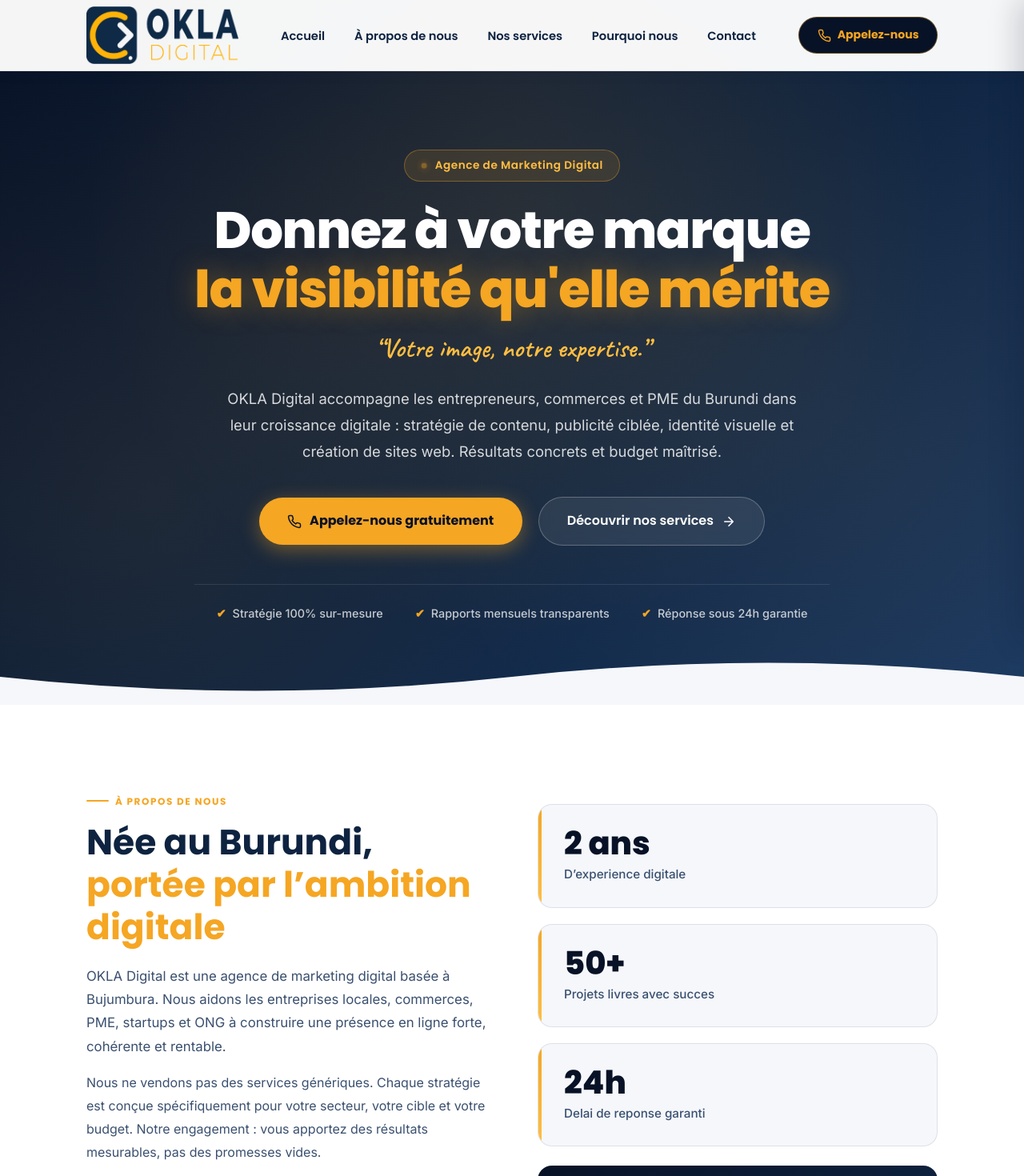
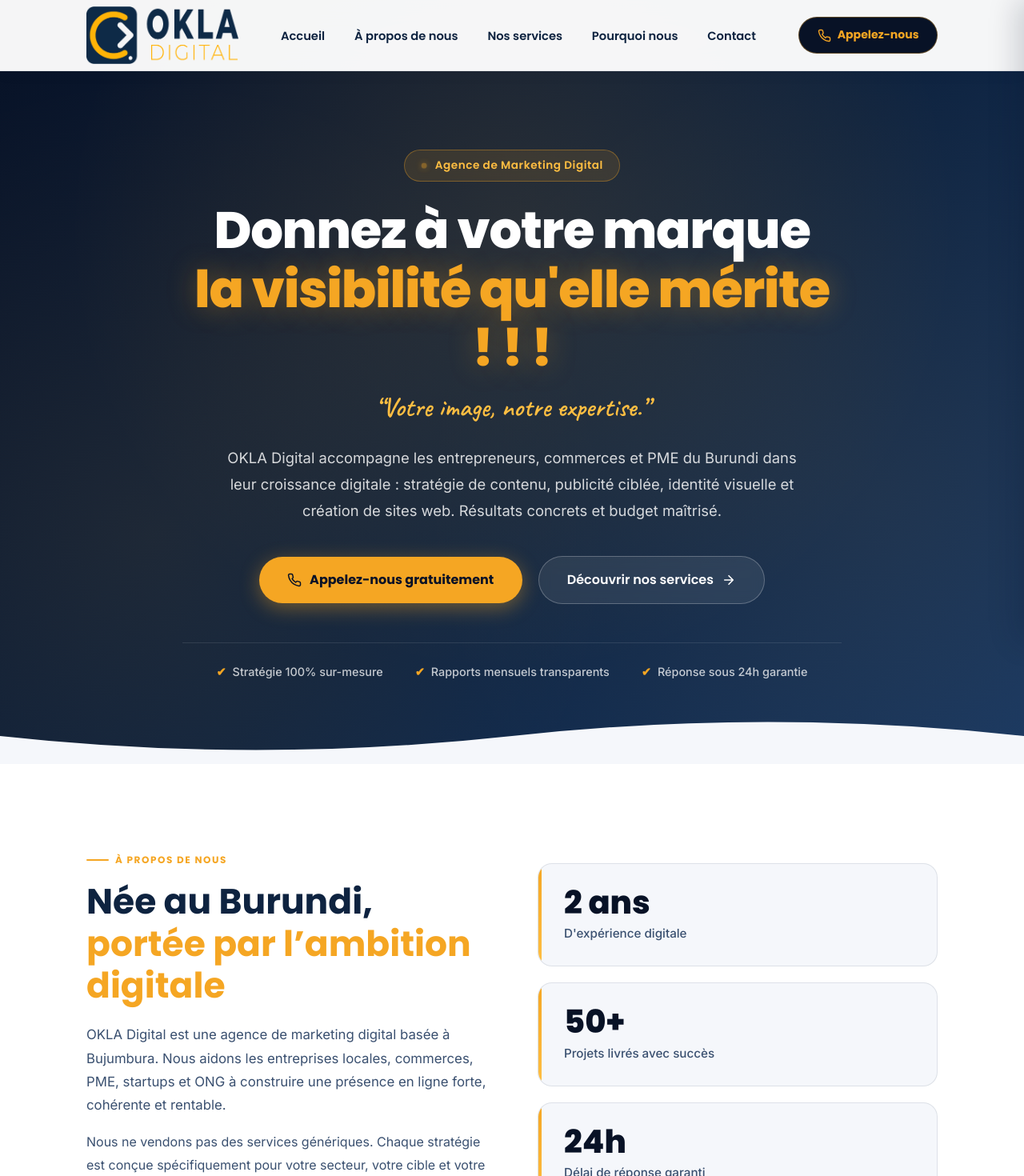
Before and after one commit to Arnaud-Dev04/okla-digital, a React (Vite) app: page / in a window 1280 px wide. Shown: the top 1470 px of the page at 80% size. Built offline with nearby package versions, Linux system fonts and the light colour scheme.

Commit message:
Dernier changement

```diff
--- a/src/components/About.jsx
+++ b/src/components/About.jsx
@@ -1,9 +1,9 @@
 import styles from "./About.module.css";
 
 const STATS = [
-  { value: "2 ans",  label: "D\u2019experience digitale" },
-  { value: "50+",    label: "Projets livres avec succes" },
-  { value: "24h",    label: "Delai de reponse garanti" },
+  { value: "2 ans",  label: "D'expérience digitale" },
+  { value: "50+",    label: "Projets livrés avec succès" },
+  { value: "24h",    label: "Délai de réponse garanti" },
 ];
 
 export default function About() {
--- a/src/components/Contact.jsx
+++ b/src/components/Contact.jsx
@@ -13,7 +13,7 @@
     value: "ntwariandymeril@gmail.com",
     href: "mailto:ntwariandymeril@gmail.com",
     Icon: EmailIcon,
-    note: "Email professionnel en cours de configuration",
+
   },
   {
     label: "Adresse",
--- a/src/components/Hero.jsx
+++ b/src/components/Hero.jsx
@@ -17,7 +17,7 @@
         {/* Titre percutant */}
         <h1 id="hero-heading" className={styles.heading}>
           Donnez &agrave; votre marque<br />
-          <span className={styles.headingAccent}>la visibilit&eacute; qu&apos;elle m&eacute;rite</span>
+          <span className={styles.headingAccent}>la visibilit&eacute; qu&apos;elle m&eacute;rite ! ! !</span>
         </h1>
 
         {/* Slogan officiel OKLA Digital */}
```
